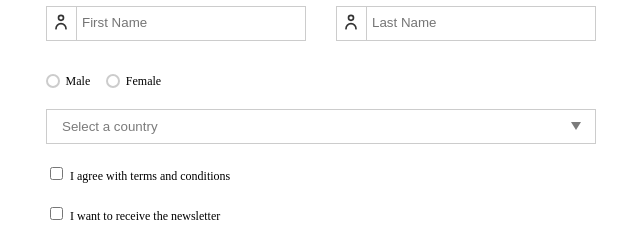
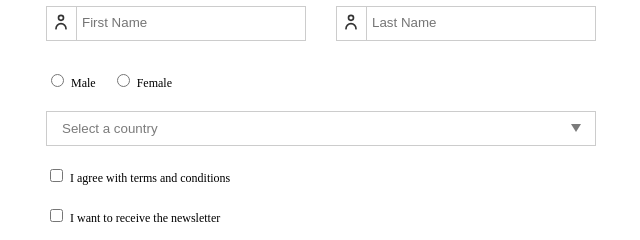
Before and after one commit to abdallahifox/AppLab-ITI-Project, a website: page register.html in a window 1280 px wide. Shown: the part 396-636 px from the top of the page, 319-959 px from the left. Drawn offline with Linux system fonts and the light colour scheme.

Commit message:
fix:radio-button

```diff
--- a/css/register.css
+++ b/css/register.css
@@ -109,16 +109,6 @@
   .form_wrapper input[type=submit]:focus {
     background: #e1a70a;
   }
- .form_wrapper input[type=radio] {
-    border: 0;
-    clip: rect(0 0 0 0);
-    height: 1px;
-    margin: -1px;
-    overflow: hidden;
-    padding: 0;
-    position: absolute;
-    width: 1px;
-  }
 
   .form_container .row .col_half.last {
     border-left: 1px solid #cccccc;
@@ -146,20 +136,7 @@
   .radio_option label {
     margin-right: 1em;
   }
-  .radio_option label:before {
-    content: "";
-    display: inline-block;
-    width: 0.5em;
-    height: 0.5em;
-    margin-right: 0.5em;
-    border-radius: 100%;
-    vertical-align: -3px;
-    border: 2px solid #cccccc;
-    padding: 0.15em;
-    background-color: transparent;
-    background-clip: content-box;
-    transition: all 0.2s ease;
-  }
+
 
 
   .select_option {
```
